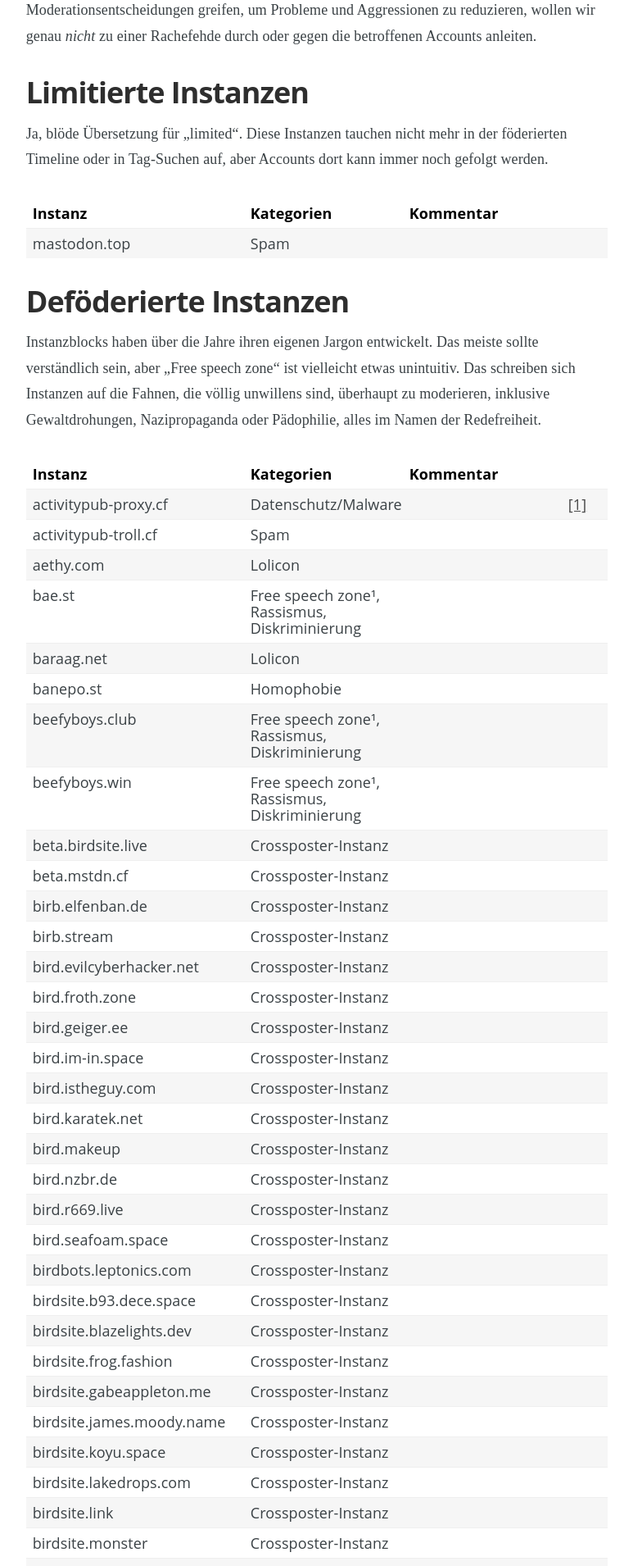
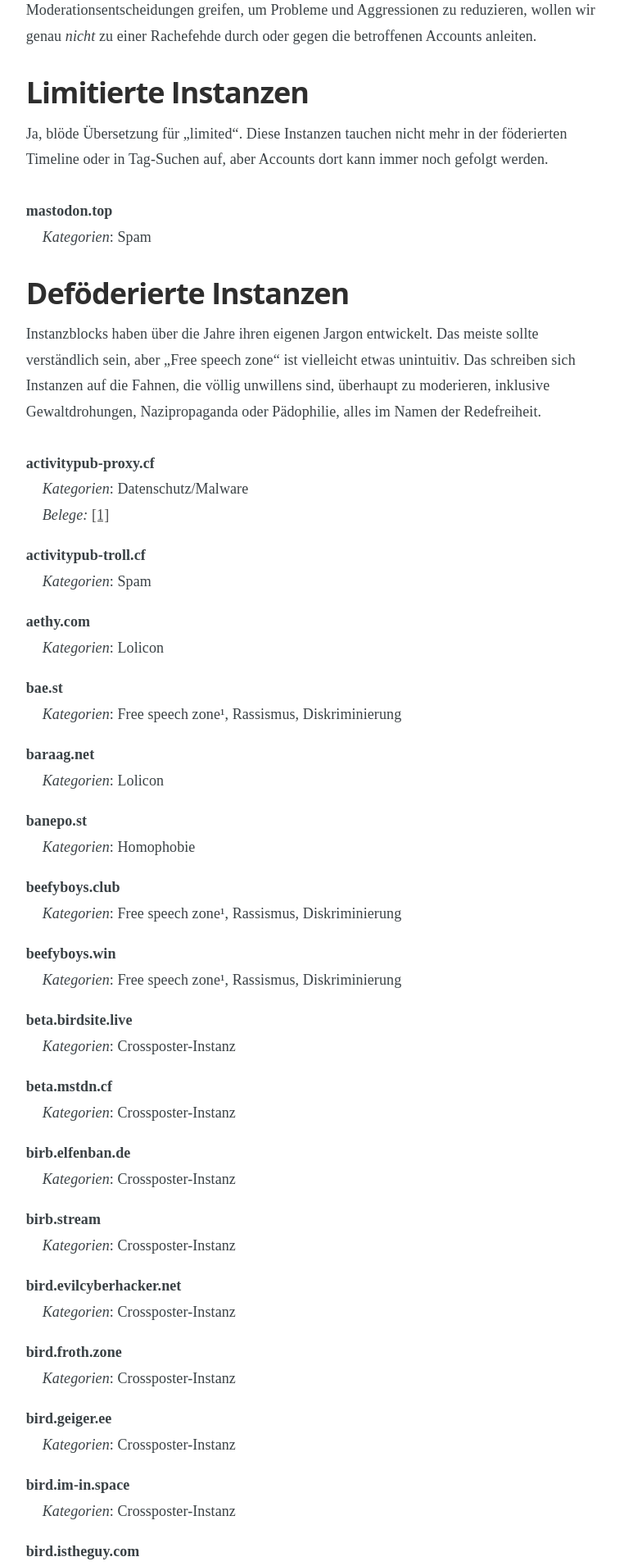
Before and after one commit to chaossocial/meta, a Jekyll site: the page built from foederation.md, in a window 1280 px wide. Shown: the part 780-2690 px from the top of the page at 82% size, without its empty margins (398-1171 px from the left). Built offline with Jekyll 4.4.1, drawn with Linux system fonts in a browser that asks for light colours; some of the changed text lies outside the part shown.

Commit message:
Move instance block list to definition list
table was growing narrow with comments and categories and receipts

```diff
--- a/_includes/defederation.html
+++ b/_includes/defederation.html
@@ -1,30 +1,24 @@
-<table class="instance-table">
-    <thead>
-        <tr>
-            <th>{% if include.lang == "en" %}Instance{% else %}Instanz{% endif %}</th>
-            <th>{% if include.lang == "en" %}Categories{% else %}Kategorien{% endif %}</th>
-            <th>{% if include.lang == "en" %}Comment{% else %}Kommentar{% endif %}</th>
-            <th></th>
-        </tr>
-    </thead>
-    <tbody>
-        {% for instance in include.instances %}
-        <tr>
-            <td>{{ instance.instance }}</td>
-            <td>
+<dl class="instance-list">
+    {% for instance in include.instances %}
+        <dt>{{ instance.instance }}</dt>
+        <dd>
+            <i>{% if include.lang == "en" %}Categories{% else %}Kategorien{% endif %}</i>:
                 {% for tag in instance.tags %}
-                    {% if forloop.first and include.lang == "en" %}{{ site.data.defederation_reasons[tag][include.lang]|capitalize }}{% else %}{{ site.data.defederation_reasons[tag][include.lang] }}{% endif %}{% unless forloop.last %},<br>{% endunless %}
+                    {% if forloop.first and include.lang == "en" %}{{ site.data.defederation_reasons[tag][include.lang]|capitalize }}{% else %}{{ site.data.defederation_reasons[tag][include.lang] }}{% endif %}{% unless forloop.last %}, {% endunless %}
                 {% endfor %}
-            </td>
-            <td>
-                {% if include.lang == "en" %}{{ instance.comment_en|markdownify }}{% else %}{{ instance.comment_de|markdownify }}{% endif %}
-            </td>
-            <td>
-                {% for receipt in instance.receipts %}
-                    <a href="{{ receipt.url }}">[{{ forloop.index }}]</a><br>
-                {% endfor %}
-            </td>
-        </tr>
-        {% endfor %}
-    </tbody>
-</table>
+                {% if include.lang == "en" and instance.comment_en.size != 0 %}
+                    <br><i>Comment:</i> {{ instance.comment_en|markdownify }}
+                {% endif %}
+                {% if include.lang == "de" and instance.comment_de.size != 0 %}
+                    <br><i>Kommentar:</i>{{ instance.comment_de|markdownify }}
+                {% endif %}
+                {% if instance.receipts and instance.receipts.size != 0 %}
+                    <br>
+                    {% if include.lang == "en" %}<i>Receipts:</i>{% else %}<i>Belege:</i>{% endif %}
+                    {% for receipt in instance.receipts %}
+                        <a href="{{ receipt }}">[{{ forloop.index }}]</a><br>
+                    {% endfor %}
+                {% endif %}
+        </dd>
+    {% endfor %}
+</dl>
--- a/_sass/_chaos.scss
+++ b/_sass/_chaos.scss
@@ -86,17 +86,19 @@
 		width: 100%;
 	}
 }
-table.instance-table {
-	font-family: "Open Sans", sans-serif;
-	table-layout: fixed;
-	th:first-child {
-	  width: 250px;
+dl.instance-list {
+	dt {
+		text-align: left;
+		float: none;
+		width: auto;
+		margin-bottom: 0;
 	}
-	th:last-child {
-		width:40px;
+	dd {
+		margin-left: 20px;
 	}
-	th,td  {
-		text-wrap: nowrap;
+	dd p {
+		display: inline;
+		margin-left: 4px;
 	}
 }
 table#money {
```
Also changed, not shown: _data/blocked_instances.json (+8 -6 lines).
